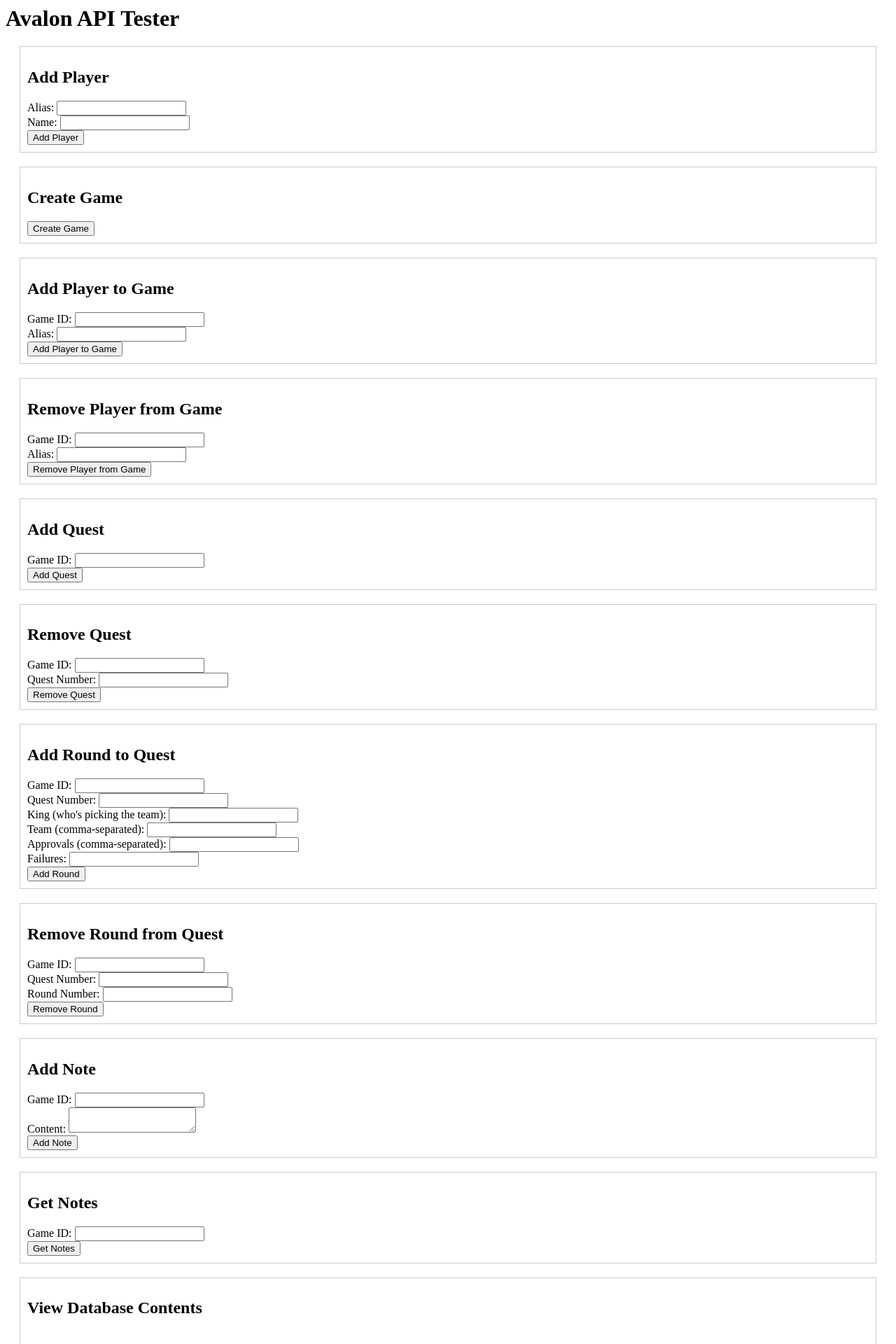
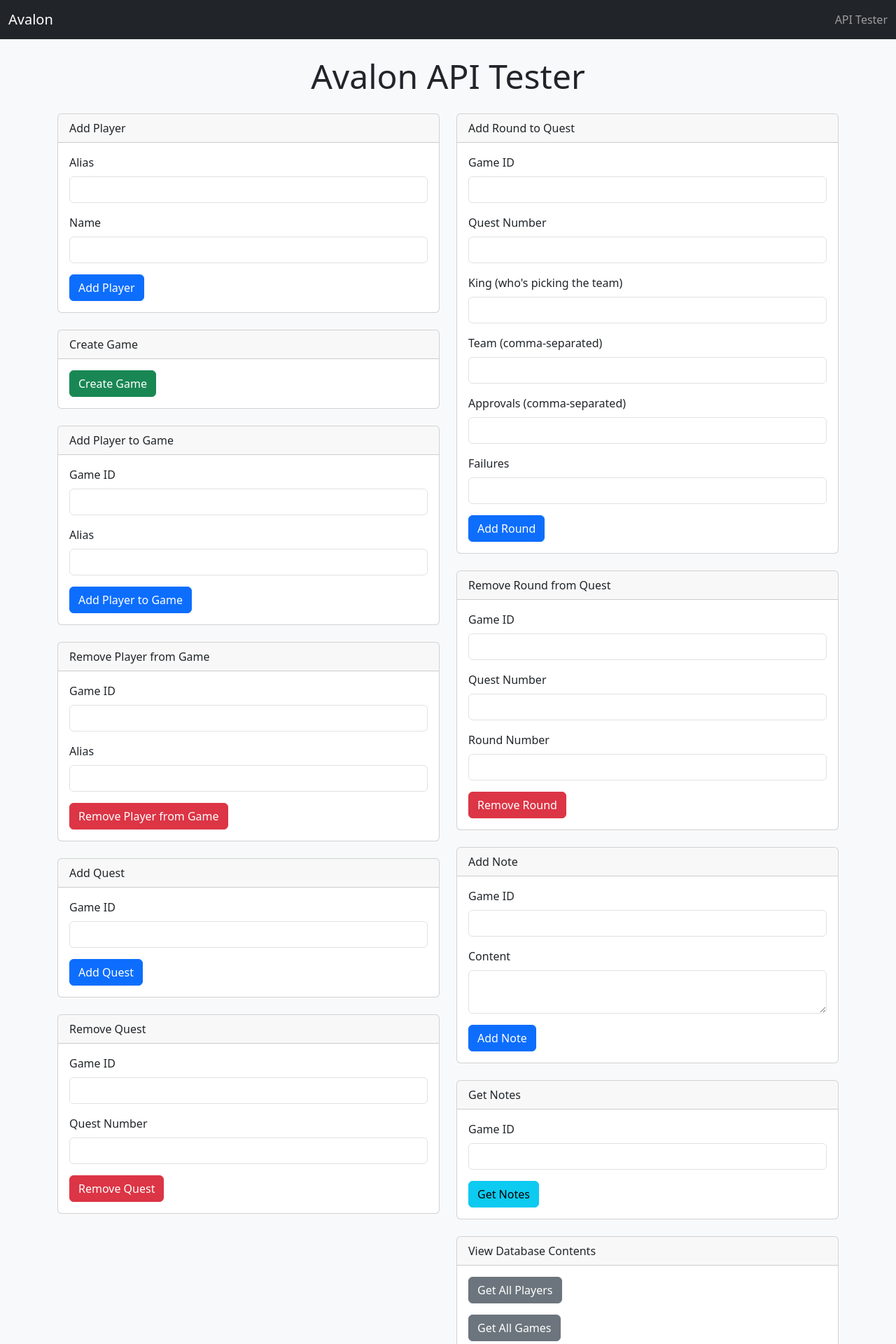
Before and after one commit to JoanChirinos/PersonalWebsite, a Flask app: page /avalontester in a window 1280 px wide. Shown: the top 1920 px of the page at 70% size. Run offline with Flask 3, Linux system fonts and the light colour scheme; parts of the project's set-up code (start-up, migrations or seed data) failed here and were passed over.

Commit message:
Refactor Avalon API Tester UI with Bootstrap and enhance game management features

```diff
--- a/app.py
+++ b/app.py
@@ -54,8 +54,19 @@ def index():
     """
     return render_template('index.html')
 
+@app.route('/avalon')
+def avalon():
+    """
+    Avalon page
+    ---
+    responses:
+      200:
+        description: Render avalon/apitest.html
+    """
+    return render_template('avalon/index.html')
+
 @app.route('/avalontester')
-def avalon():
+def avalon_tester():
     """
     Avalon API test page
     ---
@@ -64,6 +75,22 @@ def avalon():
         description: Render avalon/apitest.html
     """
     return render_template('avalon/apitest.html')
+
+@app.route('/avalon/<game_id>')
+def avalon_game(game_id):
+    """
+    Avalon game setup page
+    ---
+    parameters:
+      - in: path
+        name: game_id
+        type: string
+        required: true
+    responses:
+      200:
+        description: Render avalon/game.html
+    """
+    return render_template('avalon/game.html')
 
 @app.route('/api/players/add', methods=['POST'])
 def add_player():
@@ -228,6 +255,51 @@ def add_game_player(game_id):
         return jsonify({'error': 'Invalid game state'}), 400
 
     return jsonify({'message': 'Player added to game'}), 200
+
+@app.route('/api/games/<game_id>/players/remove', methods=['POST'])
+def remove_game_player(game_id):
+    """
+    Remove player from a game
+    ---
+    parameters:
+      - in: path
+        name: game_id
+        type: string
+        required: true
+      - in: body
+        name: body
+        schema:
+          type: object
+          required:
+            - alias
+          properties:
+            alias:
+              type: string
+    responses:
+      200:
+        description: Player removed from game
+      400:
+        description: Missing required fields or invalid game state
+      404:
+        description: Game not found
+    """
+    data = request.get_json()
+    if not data or 'alias' not in data:
+        return jsonify({'error': 'Missing required fields'}), 400
+
+    game = db.get_game_state(game_id)
+    if not game:
+        return jsonify({'error': 'Game not found'}), 404
+
+    state = game['state']
+    new_state = ags.remove_player(state, data['alias'])
+    if new_state is None:
+        return jsonify({'error': 'Player not in game'}), 400
+
+    if not db.update_game_state(game_id, new_state):
+        return jsonify({'error': 'Invalid game state'}), 400
+
+    return jsonify({'message': 'Player removed from game'}), 200
 
 @app.route('/api/games/<game_id>/quests/add', methods=['POST'])
 def add_quest(game_id):
--- a/templates/avalon/apitest.html
+++ b/templates/avalon/apitest.html
@@ -1,6 +1,9 @@
+<!DOCTYPE html>
 <html lang="en">
 <head>
     <title>Avalon API Test</title>
+    <!-- Bootstrap CSS -->
+    <link href="https://cdn.jsdelivr.net/npm/bootstrap@5.3.0/dist/css/bootstrap.min.css" rel="stylesheet">
     <script>
         async function makeRequest(url, method, data) {
             const requestDetails = {
@@ -109,18 +112,9 @@
         }
     </script>
     <style>
-        .section {
-            margin: 20px;
-            padding: 10px;
-            border: 1px solid #ccc;
+        body {
+            background-color: #f8f9fa;
         }
-
-        .subsection {
-            margin: 10px 0;
-            padding: 5px;
-            border-bottom: 1px solid #eee;
-        }
-
         .code-block {
             white-space: pre;
             font-family: monospace;
@@ -133,110 +127,199 @@
     </style>
 </head>
 <body>
-<h1>Avalon API Tester</h1>
-
-<div class="section">
-    <h2>Add Player</h2>
-    <label>Alias: <input type="text" id="playerAlias"></label><br>
-    <label>Name: <input type="text" id="playerName"></label><br>
-    <button onclick="addPlayer()">Add Player</button>
+<nav class="navbar navbar-expand-lg navbar-dark bg-dark mb-4">
+    <div class="container-fluid">
+        <a class="navbar-brand" href="/avalon/index.html">Avalon</a>
+        <span class="navbar-text">API Tester</span>
     </div>
-
-<div class="section">
-    <h2>Create Game</h2>
-    <button onclick="createGame()">Create Game</button>
+</nav>
+<div class="container">
+    <h1 class="display-5 text-center mb-4">Avalon API Tester</h1>
+    <div class="row g-4">
+        <div class="col-md-6">
+            <div class="card">
+                <div class="card-header">Add Player</div>
+                <div class="card-body">
+                    <div class="mb-3">
+                        <label class="form-label">Alias</label>
+                        <input type="text" id="playerAlias" class="form-control">
                     </div>
-
-<div class="section">
-    <h2>Add Player to Game</h2>
-    <label>Game ID: <input type="text" id="gameId"></label><br>
-    <label>Alias: <input type="text" id="gamePlayerAlias"></label><br>
-    <button onclick="addPlayerToGame()">Add Player to Game</button>
+                    <div class="mb-3">
+                        <label class="form-label">Name</label>
+                        <input type="text" id="playerName" class="form-control">
                     </div>
-
-<div class="section">
-    <h2>Remove Player from Game</h2>
-    <label>Game ID: <input type="text" id="removePlayerGameId"></label><br>
-    <label>Alias: <input type="text" id="removePlayerAlias"></label><br>
-    <button onclick="removePlayerFromGame()">Remove Player from Game</button>
-</div>
-
-<div class="section">
-    <h2>Add Quest</h2>
-    <label>Game ID: <input type="text" id="questGameId"></label><br>
-    <button onclick="addQuest()">Add Quest</button>
-</div>
-
-<div class="section">
-    <h2>Remove Quest</h2>
-    <label>Game ID: <input type="text" id="removeQuestGameId"></label><br>
-    <label>Quest Number: <input type="number" id="removeQuestNumber"></label><br>
-    <button onclick="removeQuest()">Remove Quest</button>
-</div>
-
-<div class="section">
-    <h2>Add Round to Quest</h2>
-    <label>Game ID: <input type="text" id="roundGameId"></label><br>
-    <label>Quest Number: <input type="number" id="questNumber"></label><br>
-    <label>King (who's picking the team): <input type="text" id="king"></label><br>
-    <label>Team (comma-separated): <input type="text" id="team"></label><br>
-    <label>Approvals (comma-separated): <input type="text" id="approvals"></label><br>
-    <label>Failures: <input type="number" id="failures"></label><br>
-    <button onclick="addRound()">Add Round</button>
-</div>
-
-<div class="section">
-    <h2>Remove Round from Quest</h2>
-    <label>Game ID: <input type="text" id="removeRoundGameId"></label><br>
-    <label>Quest Number: <input type="number" id="removeRoundQuestNumber"></label><br>
-    <label>Round Number: <input type="number" id="removeRoundNumber"></label><br>
-    <button onclick="removeRound()">Remove Round</button>
-</div>
-
-<div class="section">
-    <h2>Add Note</h2>
-    <label>Game ID: <input type="text" id="noteGameId"></label><br>
-    <label>Content: <textarea id="noteContent"></textarea></label><br>
-    <button onclick="addNote()">Add Note</button>
-</div>
-
-<div class="section">
-    <h2>Get Notes</h2>
-    <label>Game ID: <input type="text" id="getNotesGameId"></label><br>
-    <button onclick="getNotes()">Get Notes</button>
-</div>
-
-<div class="section">
-    <h2>View Database Contents</h2>
-
-    <div class="subsection">
-        <h3>Players</h3>
-        <button onclick="getAllPlayers()">Get All Players</button>
-    </div>
-
-    <div class="subsection">
-        <h3>Games</h3>
-        <button onclick="getAllGames()">Get All Games</button>
-    </div>
-
-    <div class="subsection">
-        <h3>Game Details</h3>
-        <label>Game ID: <input type="text" id="getGameId"></label><br>
-        <button onclick="getGameDetails()">Get Game Details</button>
+                    <button onclick="addPlayer()" class="btn btn-primary">Add Player</button>
                 </div>
             </div>
-
-<div class="section">
-    <h2>API Communication</h2>
-    <div class="subsection">
-        <h3>Request:</h3>
+            <div class="card mt-4">
+                <div class="card-header">Create Game</div>
+                <div class="card-body">
+                    <button onclick="createGame()" class="btn btn-success">Create Game</button>
+                </div>
+            </div>
+            <div class="card mt-4">
+                <div class="card-header">Add Player to Game</div>
+                <div class="card-body">
+                    <div class="mb-3">
+                        <label class="form-label">Game ID</label>
+                        <input type="text" id="gameId" class="form-control">
+                    </div>
+                    <div class="mb-3">
+                        <label class="form-label">Alias</label>
+                        <input type="text" id="gamePlayerAlias" class="form-control">
+                    </div>
+                    <button onclick="addPlayerToGame()" class="btn btn-primary">Add Player to Game</button>
+                </div>
+            </div>
+            <div class="card mt-4">
+                <div class="card-header">Remove Player from Game</div>
+                <div class="card-body">
+                    <div class="mb-3">
+                        <label class="form-label">Game ID</label>
+                        <input type="text" id="removePlayerGameId" class="form-control">
+                    </div>
+                    <div class="mb-3">
+                        <label class="form-label">Alias</label>
+                        <input type="text" id="removePlayerAlias" class="form-control">
+                    </div>
+                    <button onclick="removePlayerFromGame()" class="btn btn-danger">Remove Player from Game</button>
+                </div>
+            </div>
+            <div class="card mt-4">
+                <div class="card-header">Add Quest</div>
+                <div class="card-body">
+                    <div class="mb-3">
+                        <label class="form-label">Game ID</label>
+                        <input type="text" id="questGameId" class="form-control">
+                    </div>
+                    <button onclick="addQuest()" class="btn btn-primary">Add Quest</button>
+                </div>
+            </div>
+            <div class="card mt-4">
+                <div class="card-header">Remove Quest</div>
+                <div class="card-body">
+                    <div class="mb-3">
+                        <label class="form-label">Game ID</label>
+                        <input type="text" id="removeQuestGameId" class="form-control">
+                    </div>
+                    <div class="mb-3">
+                        <label class="form-label">Quest Number</label>
+                        <input type="number" id="removeQuestNumber" class="form-control">
+                    </div>
+                    <button onclick="removeQuest()" class="btn btn-danger">Remove Quest</button>
+                </div>
+            </div>
+        </div>
+        <div class="col-md-6">
+            <div class="card">
+                <div class="card-header">Add Round to Quest</div>
+                <div class="card-body">
+                    <div class="mb-3">
+                        <label class="form-label">Game ID</label>
+                        <input type="text" id="roundGameId" class="form-control">
+                    </div>
+                    <div class="mb-3">
+                        <label class="form-label">Quest Number</label>
+                        <input type="number" id="questNumber" class="form-control">
+                    </div>
+                    <div class="mb-3">
+                        <label class="form-label">King (who's picking the team)</label>
+                        <input type="text" id="king" class="form-control">
+                    </div>
+                    <div class="mb-3">
+                        <label class="form-label">Team (comma-separated)</label>
+                        <input type="text" id="team" class="form-control">
+                    </div>
+                    <div class="mb-3">
+                        <label class="form-label">Approvals (comma-separated)</label>
+                        <input type="text" id="approvals" class="form-control">
+                    </div>
+                    <div class="mb-3">
+                        <label class="form-label">Failures</label>
+                        <input type="number" id="failures" class="form-control">
+                    </div>
+                    <button onclick="addRound()" class="btn btn-primary">Add Round</button>
+                </div>
+            </div>
+            <div class="card mt-4">
+                <div class="card-header">Remove Round from Quest</div>
+                <div class="card-body">
+                    <div class="mb-3">
+                        <label class="form-label">Game ID</label>
+                        <input type="text" id="removeRoundGameId" class="form-control">
+                    </div>
+                    <div class="mb-3">
+                        <label class="form-label">Quest Number</label>
+                        <input type="number" id="removeRoundQuestNumber" class="form-control">
+                    </div>
+                    <div class="mb-3">
+                        <label class="form-label">Round Number</label>
+                        <input type="number" id="removeRoundNumber" class="form-control">
+                    </div>
+                    <button onclick="removeRound()" class="btn btn-danger">Remove Round</button>
+                </div>
+            </div>
+            <div class="card mt-4">
+                <div class="card-header">Add Note</div>
+                <div class="card-body">
+                    <div class="mb-3">
+                        <label class="form-label">Game ID</label>
+                        <input type="text" id="noteGameId" class="form-control">
+                    </div>
+                    <div class="mb-3">
+                        <label class="form-label">Content</label>
+                        <textarea id="noteContent" class="form-control"></textarea>
+                    </div>
+                    <button onclick="addNote()" class="btn btn-primary">Add Note</button>
+                </div>
+            </div>
+            <div class="card mt-4">
+                <div class="card-header">Get Notes</div>
+                <div class="card-body">
+                    <div class="mb-3">
+                        <label class="form-label">Game ID</label>
+                        <input type="text" id="getNotesGameId" class="form-control">
+                    </div>
+                    <button onclick="getNotes()" class="btn btn-info">Get Notes</button>
+                </div>
+            </div>
+            <div class="card mt-4">
+                <div class="card-header">View Database Contents</div>
+                <div class="card-body">
+                    <div class="mb-3">
+                        <button onclick="getAllPlayers()" class="btn btn-secondary">Get All Players</button>
+                    </div>
+                    <div class="mb-3">
+                        <button onclick="getAllGames()" class="btn btn-secondary">Get All Games</button>
+                    </div>
+                    <div class="mb-3">
+                        <label class="form-label">Game ID</label>
+                        <input type="text" id="getGameId" class="form-control">
+                        <button onclick="getGameDetails()" class="btn btn-secondary mt-2">Get Game Details</button>
+                    </div>
+                </div>
+            </div>
+        </div>
+    </div>
+    <div class="row mt-5">
+        <div class="col-md-12">
+            <div class="card">
+                <div class="card-header">API Communication</div>
+                <div class="card-body">
+                    <div class="mb-3">
+                        <h5>Request:</h5>
                         <pre id="request" class="code-block"></pre>
                     </div>
-    <div class="subsection">
-        <h3>Response:</h3>
+                    <div class="mb-3">
+                        <h5>Response:</h5>
                         <pre id="response" class="code-block"></pre>
                     </div>
                 </div>
-
+            </div>
+        </div>
+    </div>
+</div>
+<!-- Bootstrap JS Bundle -->
+<script src="https://cdn.jsdelivr.net/npm/bootstrap@5.3.0/dist/js/bootstrap.bundle.min.js"></script>
 </body>
 </html>
```
Also changed, not shown: templates/avalon/index.html (added, +93 -0 lines), util/avalon.py (+6 -5 lines). Lines whose indentation alone changed are shown as unchanged.
